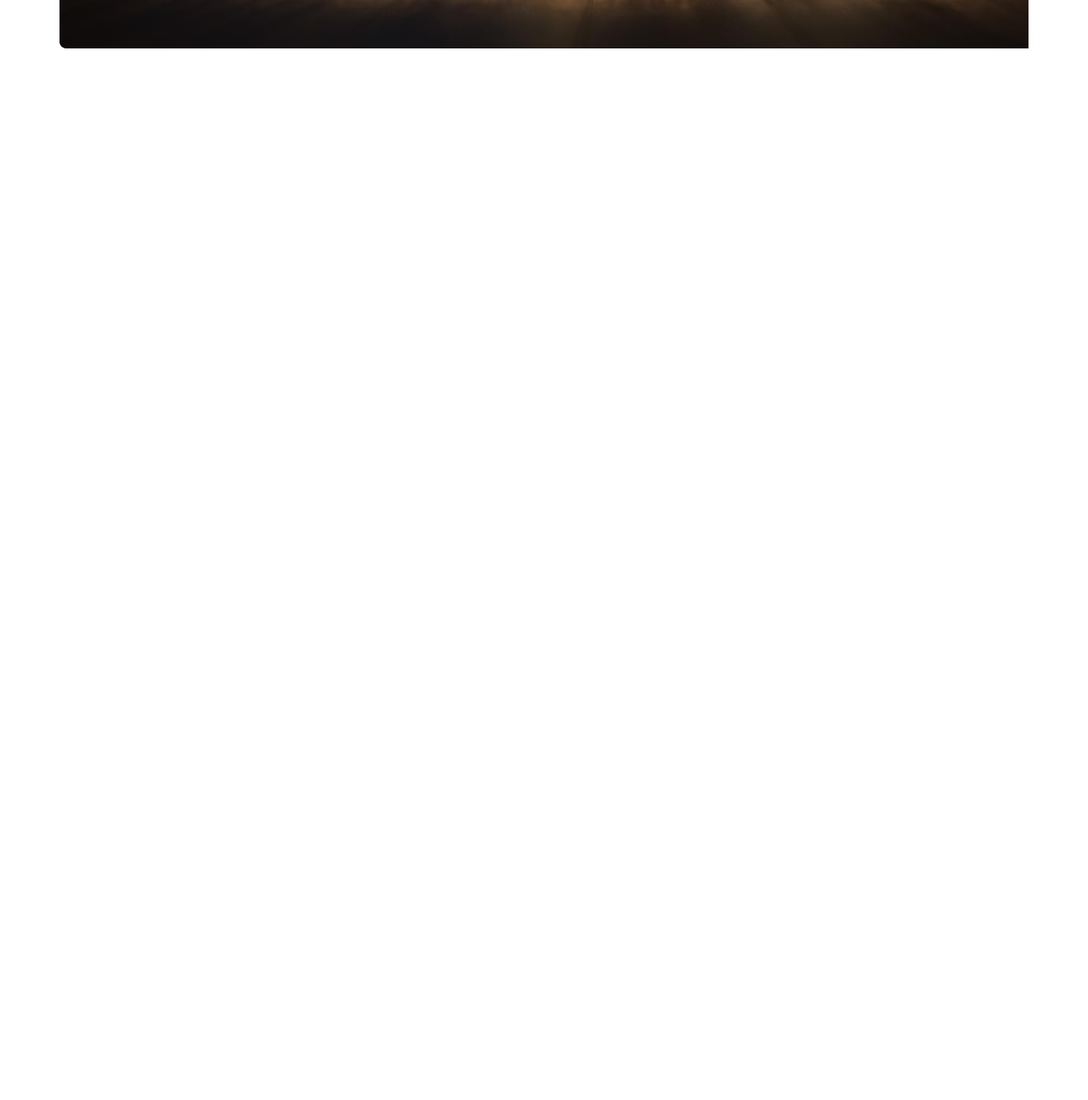
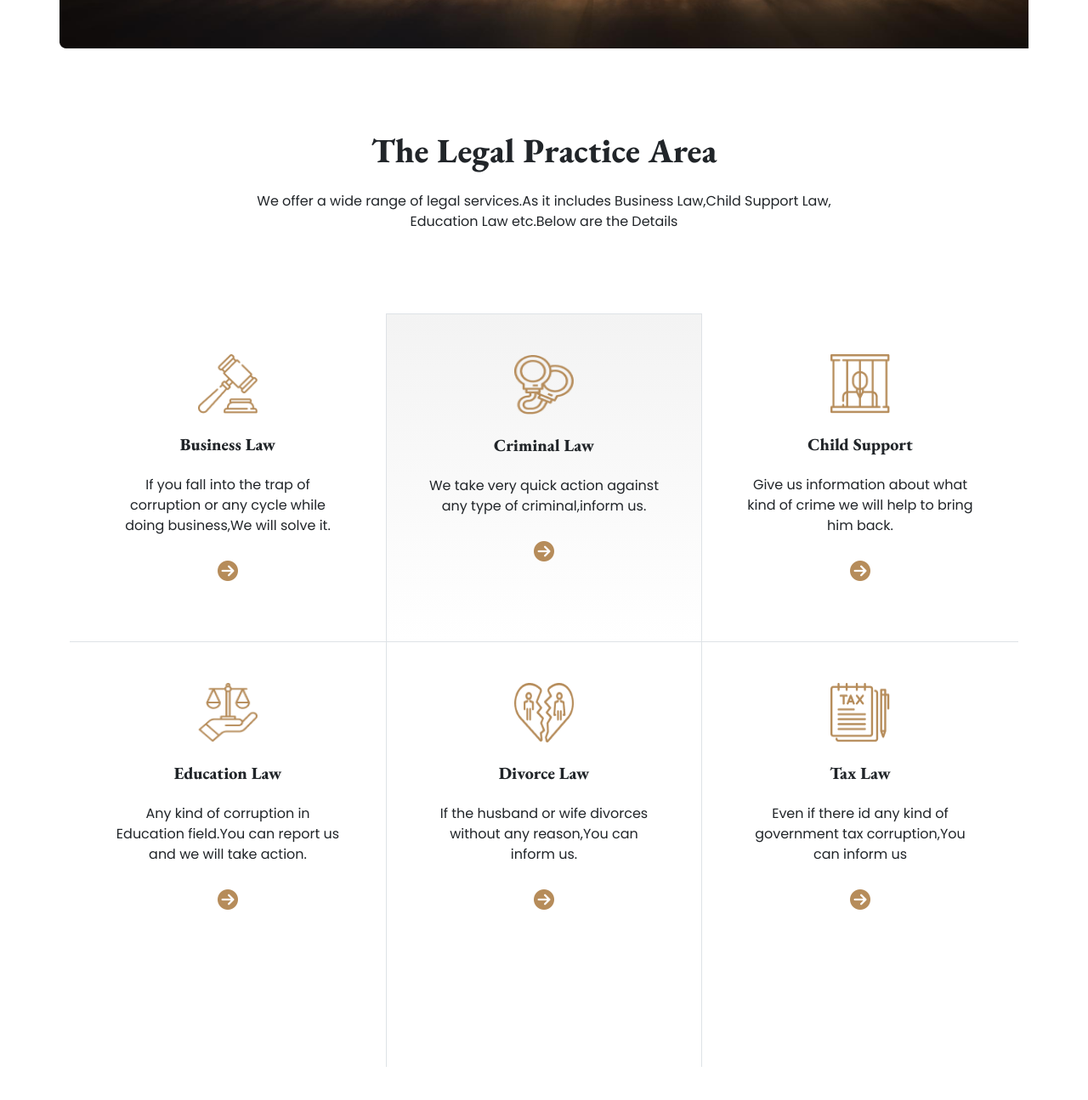
Before and after one commit to faridul22/legal-solution, a plain HTML site: page index.html in a window 1280 px wide. Shown: the part 619-1914 px from the top of the page at 85% size. Before the commit the page ends 800 px from the top, so only its background shows below. Drawn offline with nearby package versions, Linux system fonts and the light colour scheme.

Commit message:
The Legal Practice Area

```diff
--- a/css/style.css
+++ b/css/style.css
@@ -41,6 +41,11 @@ h6 {
     height: 550px;
 }
 
+.criminal-low-style {
+    background-image: linear-gradient(180deg, #F3F3F3 0%, rgba(243, 243, 243, 0) 100%);
+    ;
+}
+
 @media only screen and (max-width:576px) {
     .primary-btn {
         font-weight: 500;
@@ -48,4 +53,5 @@ h6 {
         padding: 10px 20px;
         border-radius: 8px;
     }
+
 }
--- a/index.html
+++ b/index.html
@@ -68,7 +68,90 @@
     </header>
     <!-- main -->
     <main>
+        <!-- Legal Practice section-->
+        <section class="container my-5 mb-5 pb-5">
+            <h1 class="text-center pt-5 pb-3">The Legal Practice Area</h1>
+            <p class="text-center pb-5 mb-1">We offer a wide range of legal services.As it includes Business Law,Child
+                Support
+                Law,<br> Education Law etc.Below are the Details
+            </p>
+            <!-- Area categories -->
+            <div class="row row-cols-1 row-cols-md-3 gx-0 mt-5">
+                <div class="col d-flex align-items-center">
+                    <div class="h-100 text-center p-5 border-bottom">
+                        <img class="mx-auto mb-4" src="images/business.png" class="card-img-top" alt="..."
+                            style="height: 70px; width: 70px;">
+                        <div class="card-body">
+                            <h5 class="card-title mb-4">Business Law</h5>
+                            <p class="card-text mb-4">If you fall into the trap of corruption or any cycle while doing
+                                business,We will solve it.</p>
+                        </div>
+                        <p class="fs-4"><i class="fa-solid fa-circle-arrow-right primary-color"></i></p>
+                    </div>
+                </div>
+                <div class="col">
+                    <div class="h-100 text-center p-5 border criminal-low-style">
+                        <img class="mx-auto mb-4" src="images/criminal.png" class="card-img-top" alt="..."
+                            style="height: 70px; width: 70px;">
+                        <div class="card-body">
+                            <h5 class="card-title mb-4">Criminal Law</h5>
+                            <p class="card-text mb-4">We take very quick action against any type of criminal,inform us.
+                            </p>
+                        </div>
+                        <p class="fs-4"><i class="fa-solid fa-circle-arrow-right primary-color"></i></p>
+                    </div>
+                </div>
+                <div class="col">
+                    <div class="h-100 text-center p-5 border-bottom">
+                        <img class="mx-auto mb-4" src="images/child.png" class="card-img-top" alt="..."
+                            style="height: 70px; width: 70px;">
+                        <div class="card-body">
+                            <h5 class="card-title mb-4">Child Support</h5>
+                            <p class="card-text mb-4">Give us information about what kind of crime we will help to bring
+                                him back.</p>
+                        </div>
+                        <p class="fs-4"><i class="fa-solid fa-circle-arrow-right primary-color"></i></p>
+                    </div>
+                </div>
+                <div class="col" style="height: 500px;">
+                    <div class="h-100 text-center p-5">
+                        <img class="mx-auto mb-4" src="images/education.png" class="card-img-top" alt="..."
+                            style="height: 70px; width: 70px;">
+                        <div class="card-body">
+                            <h5 class="card-title mb-4">Education Law</h5>
+                            <p class="card-text mb-4">Any kind of corruption in Education field.You can report us and we
+                                will take action.</p>
+                        </div>
+                        <p class="fs-4"><i class="fa-solid fa-circle-arrow-right primary-color"></i></p>
+                    </div>
+                </div>
+                <div class="col" style="height: 500px;">
+                    <div class="h-100 text-center p-5 border border-top-0 border-bottom-0">
+                        <img class="mx-auto mb-4" src="images/divorce.png" class="card-img-top" alt="..."
+                            style="height: 70px; width: 70px;">
+                        <div class="card-body">
+                            <h5 class="card-title mb-4">Divorce Law</h5>
+                            <p class="card-text mb-4">If the husband or wife divorces without any reason,You can inform
+                                us.</p>
+                        </div>
+                        <p class="fs-4"><i class="fa-solid fa-circle-arrow-right primary-color"></i></p>
+                    </div>
+                </div>
+                <div class="col" style="height: 500px;">
+                    <div class="h-100 text-center p-5">
+                        <img class="mx-auto mb-4" src="images/tax.png" class="card-img-top" alt="..."
+                            style="height: 70px; width: 70px;">
+                        <div class="card-body">
+                            <h5 class="card-title mb-4">Tax Law</h5>
+                            <p class="card-text mb-4">Even if there id any kind of government tax corruption,You can
+                                inform us</p>
+                        </div>
+                        <p class="fs-4"><i class="fa-solid fa-circle-arrow-right primary-color"></i></p>
+                    </div>
+                </div>
 
+            </div>
+        </section>
     </main>
     <!-- footer -->
     <footer>
```
